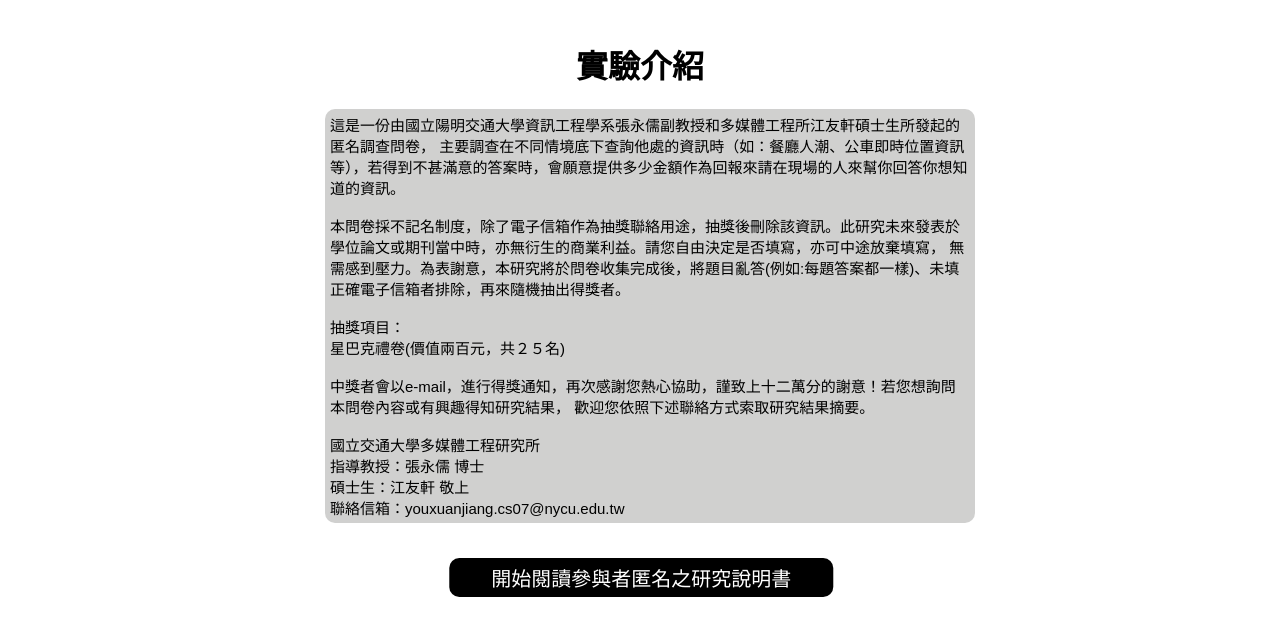
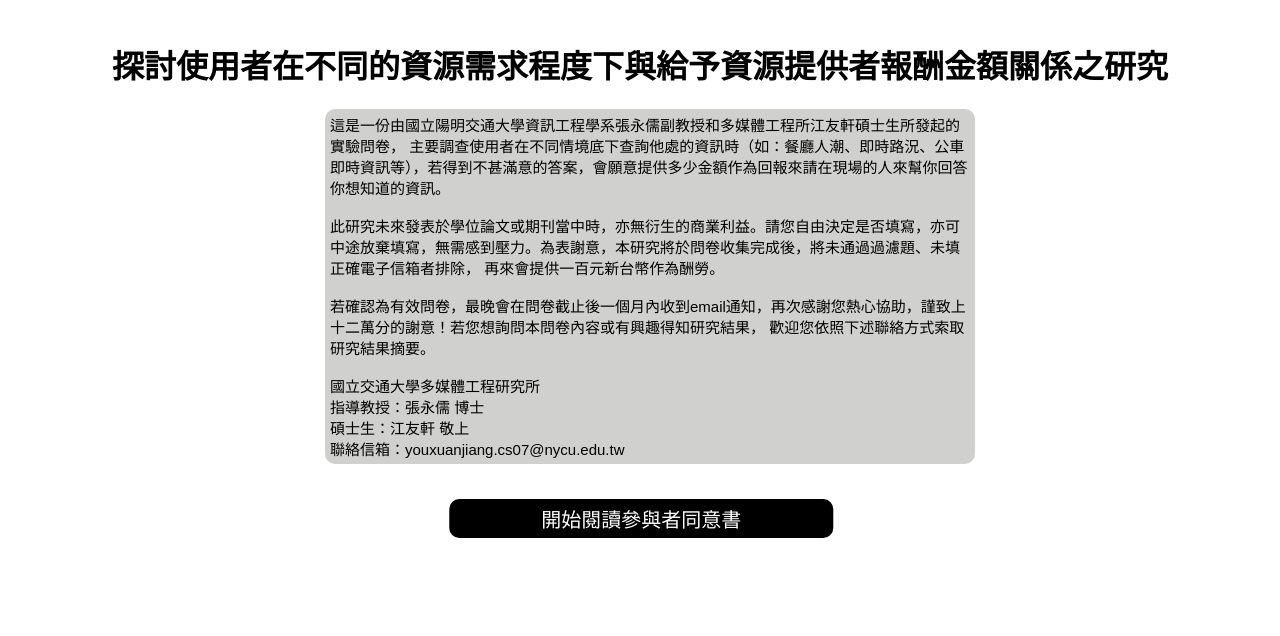
Before and after one commit to youxuanjiang/my_research, a React (Create React App) app: page / in a window 1280 px wide. Shown: the top 636 px of the page. Built offline with nearby package versions, Linux system fonts and the light colour scheme.

Commit message:
修改實驗介紹

```diff
--- a/src/pages/Introduction/index.js
+++ b/src/pages/Introduction/index.js
@@ -11,34 +11,32 @@ const Introduction = ({ setPages }) => {
   if (isMobile) {
     return (
       <div className="mobile_introduction">
-        <h1 className="mobile_title">實驗介紹</h1>
-        <p className="mobile_content">這是一份由國立陽明交通大學資訊工程學系張永儒副教授和多媒體工程所江友軒碩士生所發起的匿名調查問卷，
-          主要調查在不同情境底下查詢他處的資訊時（如：餐廳人潮、公車即時位置資訊等），若得到不甚滿意的答案時，會願意提供多少金額作為回報來請在現場的人來幫你回答你想知道的資訊。<br/><br/>
-          本問卷採不記名制度，除了電子信箱作為抽獎聯絡用途，抽獎後刪除該資訊。此研究未來發表於學位論文或期刊當中時，亦無衍生的商業利益。請您自由決定是否填寫，亦可中途放棄填寫，
-          無需感到壓力。為表謝意，本研究將於問卷收集完成後，將題目亂答(例如:每題答案都一樣)、未填正確電子信箱者排除，再來隨機抽出得獎者。
-          <br/><br/>抽獎項目：<br/>星巴克禮卷(價值兩百元，共２５名)<br/><br/>中獎者會以e-mail，進行得獎通知，再次感謝您熱心協助，謹致上十二萬分的謝意！若您想詢問本問卷內容或有興趣得知研究結果，
+        <h1 className="mobile_title">探討使用者在不同的資源需求程度下與給予資源提供者報酬金額關係之研究</h1>
+        <p className="mobile_content">這是一份由國立陽明交通大學資訊工程學系張永儒副教授和多媒體工程所江友軒碩士生所發起的實驗問卷，
+          主要調查使用者在不同情境底下查詢他處的資訊時（如：餐廳人潮、即時路況、公車即時資訊等），若得到不甚滿意的答案，會願意提供多少金額作為回報來請在現場的人來幫你回答你想知道的資訊。<br/><br/>
+          此研究未來發表於學位論文或期刊當中時，亦無衍生的商業利益。請您自由決定是否填寫，亦可中途放棄填寫，無需感到壓力。為表謝意，本研究將於問卷收集完成後，將未通過過濾題、未填正確電子信箱者排除，
+          再來會提供一百元新台幣作為酬勞。<br/><br/>若確認為有效問卷，最晚會在問卷截止後一個月內收到email通知，再次感謝您熱心協助，謹致上十二萬分的謝意！若您想詢問本問卷內容或有興趣得知研究結果，
           歡迎您依照下述聯絡方式索取研究結果摘要。<br/><br/>國立交通大學多媒體工程研究所<br/>指導教授：張永儒 博士<br/>碩士生：江友軒 敬上<br/>聯絡信箱：youxuanjiang.cs07@nycu.edu.tw</p>
         <button
           className="mobile_illustrate"
           onClick={clickButton}
-        >開始閱讀參與者匿名之研究說明書</button>
+        >開始閱讀參與者同意書</button>
       </div>
     );
   }
   else{
     return (
       <div className="introduction">
-        <h1 className="title">實驗介紹</h1>
-        <p className="content">這是一份由國立陽明交通大學資訊工程學系張永儒副教授和多媒體工程所江友軒碩士生所發起的匿名調查問卷，
-          主要調查在不同情境底下查詢他處的資訊時（如：餐廳人潮、公車即時位置資訊等），若得到不甚滿意的答案時，會願意提供多少金額作為回報來請在現場的人來幫你回答你想知道的資訊。<br/><br/>
-          本問卷採不記名制度，除了電子信箱作為抽獎聯絡用途，抽獎後刪除該資訊。此研究未來發表於學位論文或期刊當中時，亦無衍生的商業利益。請您自由決定是否填寫，亦可中途放棄填寫，
-          無需感到壓力。為表謝意，本研究將於問卷收集完成後，將題目亂答(例如:每題答案都一樣)、未填正確電子信箱者排除，再來隨機抽出得獎者。
-          <br/><br/>抽獎項目：<br/>星巴克禮卷(價值兩百元，共２５名)<br/><br/>中獎者會以e-mail，進行得獎通知，再次感謝您熱心協助，謹致上十二萬分的謝意！若您想詢問本問卷內容或有興趣得知研究結果，
+        <h1 className="title">探討使用者在不同的資源需求程度下與給予資源提供者報酬金額關係之研究</h1>
+        <p className="content">這是一份由國立陽明交通大學資訊工程學系張永儒副教授和多媒體工程所江友軒碩士生所發起的實驗問卷，
+          主要調查使用者在不同情境底下查詢他處的資訊時（如：餐廳人潮、即時路況、公車即時資訊等），若得到不甚滿意的答案，會願意提供多少金額作為回報來請在現場的人來幫你回答你想知道的資訊。<br/><br/>
+          此研究未來發表於學位論文或期刊當中時，亦無衍生的商業利益。請您自由決定是否填寫，亦可中途放棄填寫，無需感到壓力。為表謝意，本研究將於問卷收集完成後，將未通過過濾題、未填正確電子信箱者排除，
+          再來會提供一百元新台幣作為酬勞。<br/><br/>若確認為有效問卷，最晚會在問卷截止後一個月內收到email通知，再次感謝您熱心協助，謹致上十二萬分的謝意！若您想詢問本問卷內容或有興趣得知研究結果，
           歡迎您依照下述聯絡方式索取研究結果摘要。<br/><br/>國立交通大學多媒體工程研究所<br/>指導教授：張永儒 博士<br/>碩士生：江友軒 敬上<br/>聯絡信箱：youxuanjiang.cs07@nycu.edu.tw</p>
         <button
           className="illustrate"
           onClick={clickButton}
-        >開始閱讀參與者匿名之研究說明書</button>
+        >開始閱讀參與者同意書</button>
       </div>
     );
   }
```
